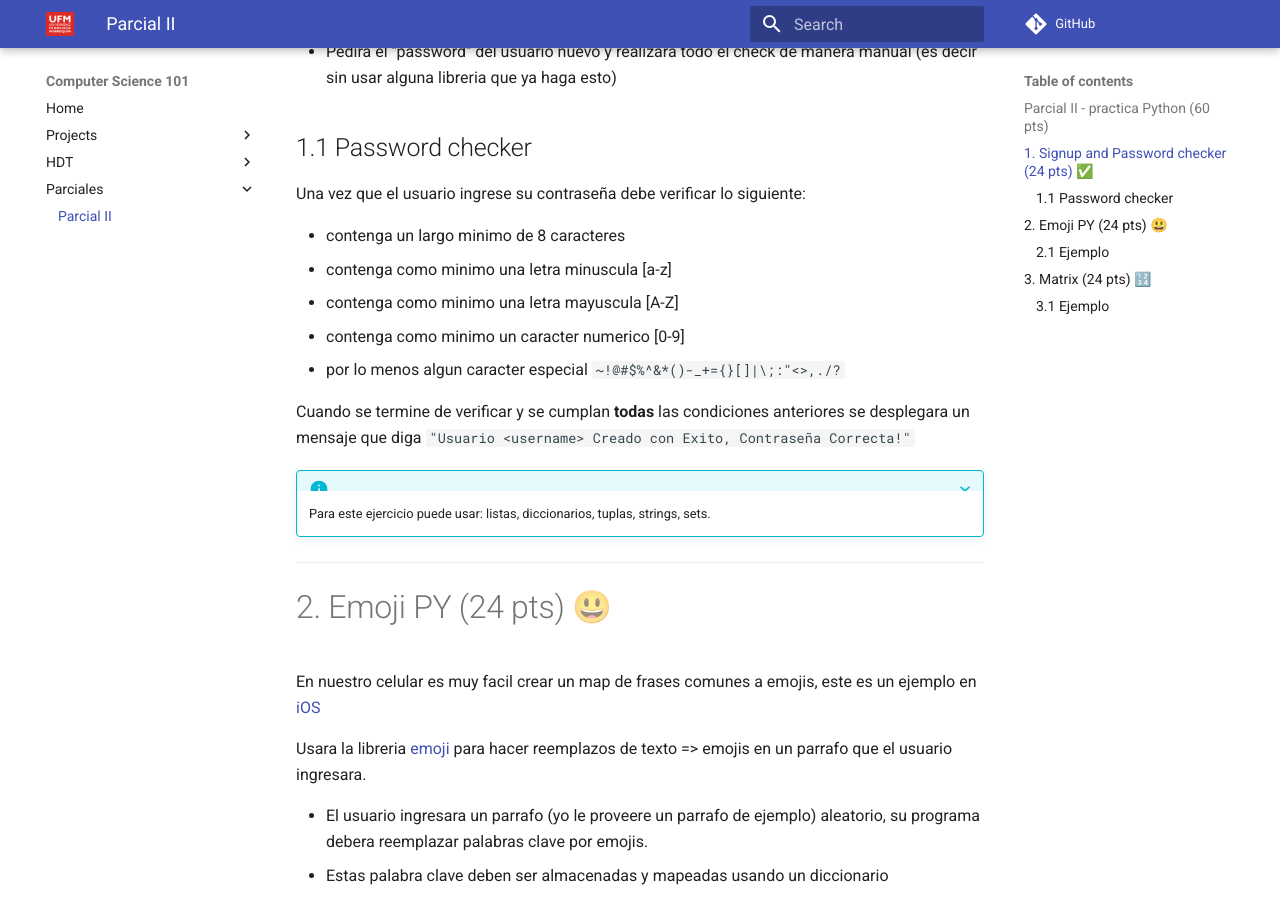
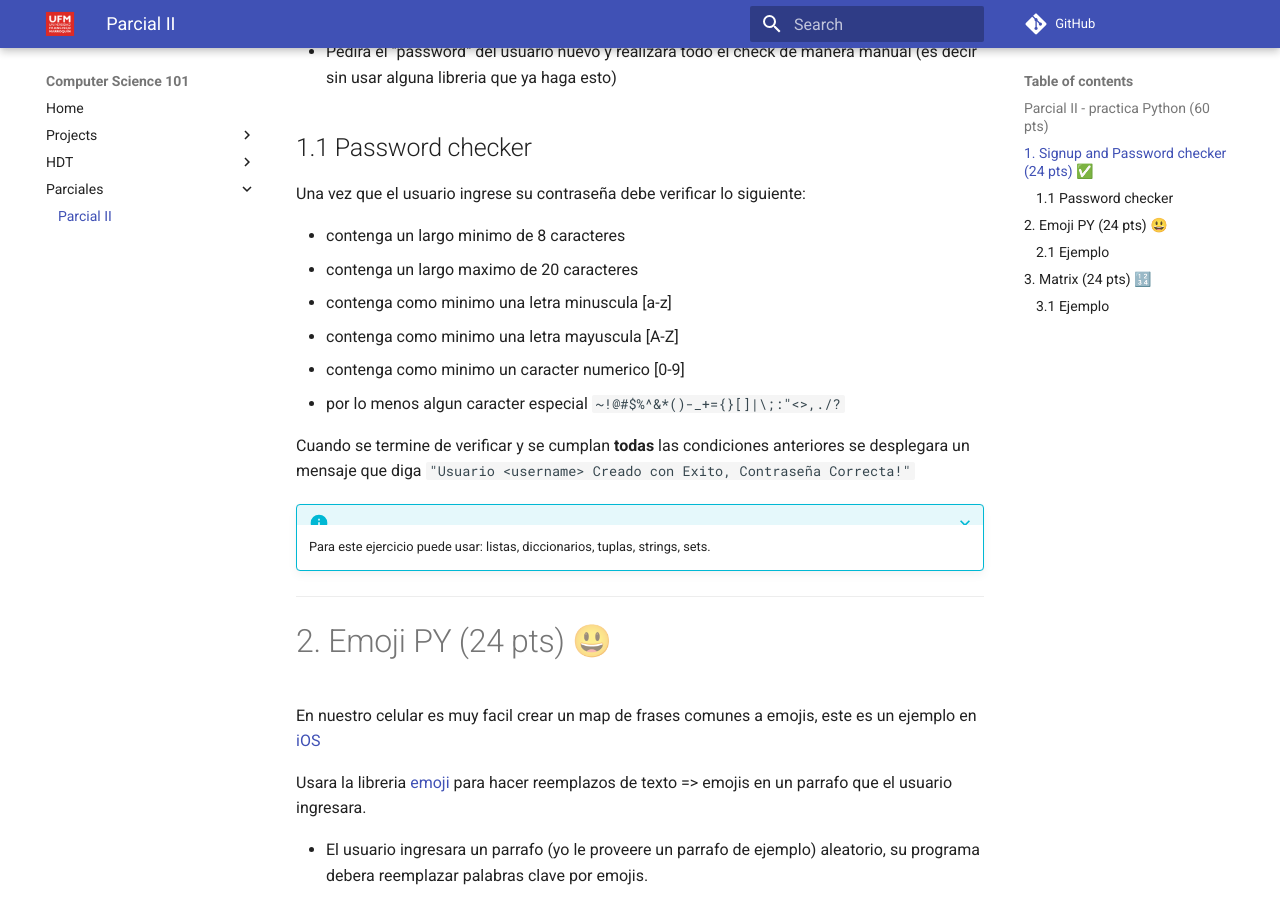
Before and after one commit to cs-ufm/cs101-2020, an MkDocs documentation site: the page built from docs/parciales/parcial2.md, in a window 1280 px wide and 900 px high, scrolled down 483 px. Built offline with MkDocs 1.6.1 and Material for MkDocs 9.7.7, drawn with Linux system fonts in a browser that asks for light colours; comment, search, counter and statistics services are not loaded.

Commit message:
auto deploy

```diff
--- a/docs/parciales/parcial2.md
+++ b/docs/parciales/parcial2.md
@@ -22,6 +22,7 @@ Realizara el proceso de signup de una pagina de internet.
 Una vez que el usuario ingrese su contraseña debe verificar lo siguiente:
 
 - contenga un largo minimo de 8 caracteres
+- contenga un largo maximo de 20 caracteres
 - contenga como minimo una letra minuscula [a-z]
 - contenga como minimo una letra mayuscula [A-Z]
 - contenga como minimo un caracter numerico [0-9]
```
